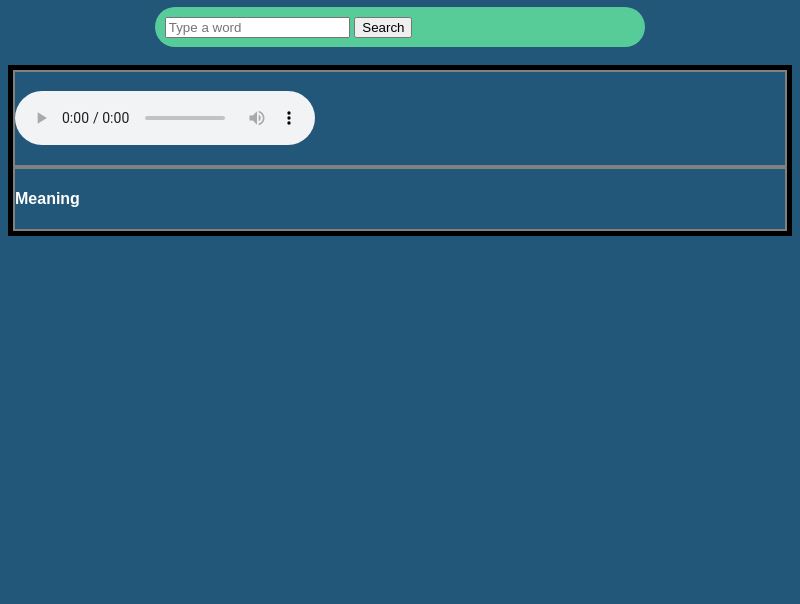
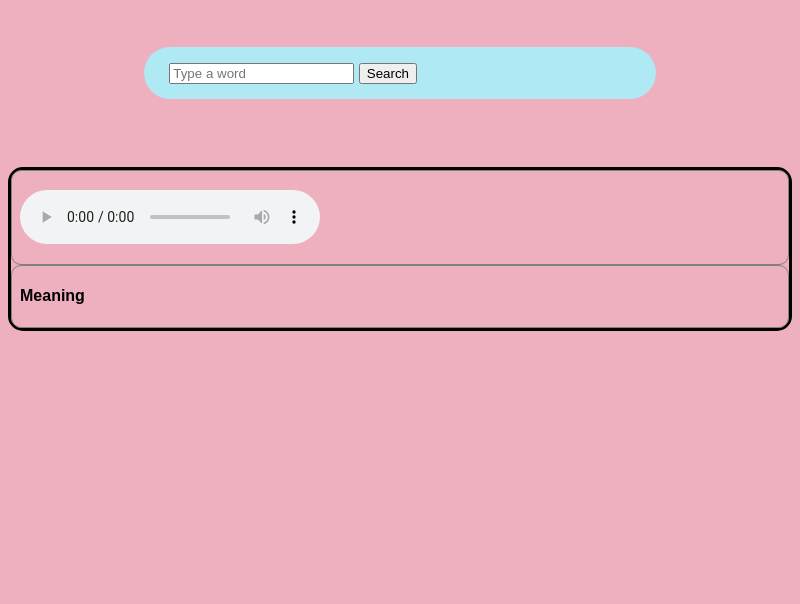
Before and after one commit to treaknite/TextSearch, an Electron app: page index.html in a window 800 px wide. Shown: the part 196-800 px from the top of the page. Drawn offline with Linux system fonts and the light colour scheme.

Commit message:
Modified CSS file

```diff
--- a/index.html
+++ b/index.html
@@ -71,7 +71,7 @@
 
         <!-- Container for meanings and parts-of-speech of word -->
         <div id="meaning-container">
-            <h4>Meaning</h4>
+            <h4 id="meaning">Meaning</h4>
             <div id="meaning-subcontainer1">
 
             </div>
@@ -106,5 +106,6 @@
 
     <!-- You can also require other files to run in this process -->
     <script src="./renderer.js"></script>
+
 </body>
 </html>
--- a/styles.css
+++ b/styles.css
@@ -1,23 +1,30 @@
+/* added font  */
+@import url('https://fonts.googleapis.com/css2?family=Noto+Sans+Mono:wght@600&display=swap');
+
+
 /* Universal CSS rules */
 * {
-    color: white;
+    color: black;
     font-family: Arial, Helvetica, sans-serif;
 }
 
 /* CSS Rules for body element */
 body {
-    background-color: #22577A;
+    background-color: #EEAFBF;                          /* changed */
 }
 
 
 .search-box {
     position: relative;
-    background: #57CC99;
+    background: #AFE9F3;                                /* changed */
     height: 20px;
     width: 60%;
     border-radius: 40px;
     margin: auto;
-    padding: 10px;
+    margin-bottom: 50px;                                  /* changed */
+    margin-top: 50px;
+    padding: 16px;                                        /* changed */
+    padding-left: 25px;                                   /* changed */
 }
 
 #word-search {
@@ -31,22 +38,27 @@ body {
 /* CSS rules for outermost result container */
 #result-container {
     border-style: solid;
-    border-width: 5px;
+    border-width: 3.5px;                                   /* changed */
     border-color: black;
+    border-radius: 15px;                                   /* added */
 }
 
 /* CSS rules for inner container for phonetics section */
 #word-phonetics-container {
     border-style: solid;
-    border-width: 2px;
+    border-width: 1px;                                     /* changed */
     border-color: grey;
+    padding-left: 8px;                                     /* added */
+    border-radius: 10px;                                   /* added */
 }
 
 /* CSS rules for inner container for meanings section */
 #meaning-container {
     border-style: solid;
-    border-width: 2px;
-    border-color: grey;
+    border-width: 1px;                                      /* changed */
+    border-color: gray;
+    padding-left: 8px;                                      /* added */
+    border-radius: 10px;                                    /* added */
 }
 
 /* CSS rules for application logo in main element */
@@ -54,3 +66,18 @@ body {
     width: 9%;
     height: 9%;
 }
+
+/* Added a extra  CSS content */
+
+#app-heading{
+    color: black;
+    font-family: 'Noto Sans Mono', monospace;
+}
+#app-subheading {
+    color: black;
+    font-family: 'Noto Sans Mono', monospace;
+}
+
+#meaning {
+    color: black;
+}
```
